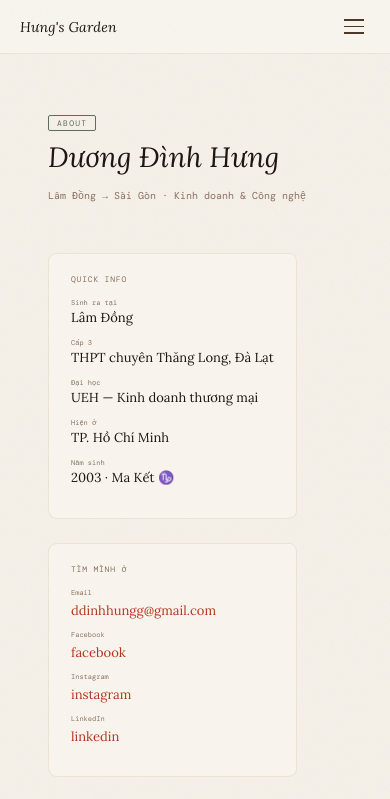
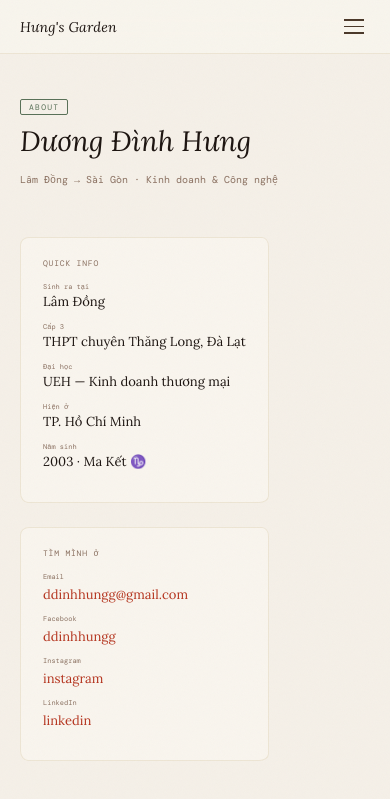
Before and after one commit to ddinhhungg/hung-digital-garden, a Next.js app: page /about in a window 390 px wide. Shown: the top 799 px of the page. Built offline with nearby package versions, Linux system fonts and the light colour scheme; a web font is replaced by a local one.

Commit message:
fix: facebook link, mobile padding about page

```diff
--- a/app/about/page.tsx
+++ b/app/about/page.tsx
@@ -19,7 +19,7 @@ export default function AboutPage() {
     <>
       <ScrollReveal />
       <Nav />
-      <div style={{ maxWidth: 900, margin: '0 auto', padding: '56px 48px 80px' }}>
+      <div className="page-body" style={{ maxWidth: 900, margin: '0 auto', padding: '56px 48px 80px' }}>
 
         {/* Header */}
         <div className="reveal" style={{ marginBottom: 48 }}>
@@ -233,7 +233,7 @@ export default function AboutPage() {
               </div>
               {[
                 ['Email', 'mailto:ddinhhungg@gmail.com', 'ddinhhungg@gmail.com'],
-                ['Facebook', 'https://facebook.com', 'facebook'],
+                ['Facebook', 'https://www.facebook.com/ddinhhungg', 'ddinhhungg'],
                 ['Instagram', 'https://instagram.com', 'instagram'],
                 ['LinkedIn', 'https://linkedin.com', 'linkedin'],
               ].map(([label, href, display]) => (
--- a/app/globals.css
+++ b/app/globals.css
@@ -319,6 +319,13 @@ body::after {
   grid-template-columns: 1fr 260px;
   gap: 48px;
   align-items: start;
+}
+
+/* Page content wrapper */
+.page-body {
+  max-width: 900px;
+  margin: 0 auto;
+  padding: 56px 48px 80px;
 }
 
 /* Notes-listing row items */
@@ -748,6 +755,9 @@ footer.site-footer {
   .about-grid { display: flex !important; flex-direction: column !important; gap: 32px !important; }
   .about-sidebar { order: -1; }
 
+  /* Page body padding */
+  .page-body { padding: 40px 20px 60px !important; }
+
   /* Sections */
   .section { padding: 32px 16px !important; }
   .section-title { font-size: 26px !important; }
```
